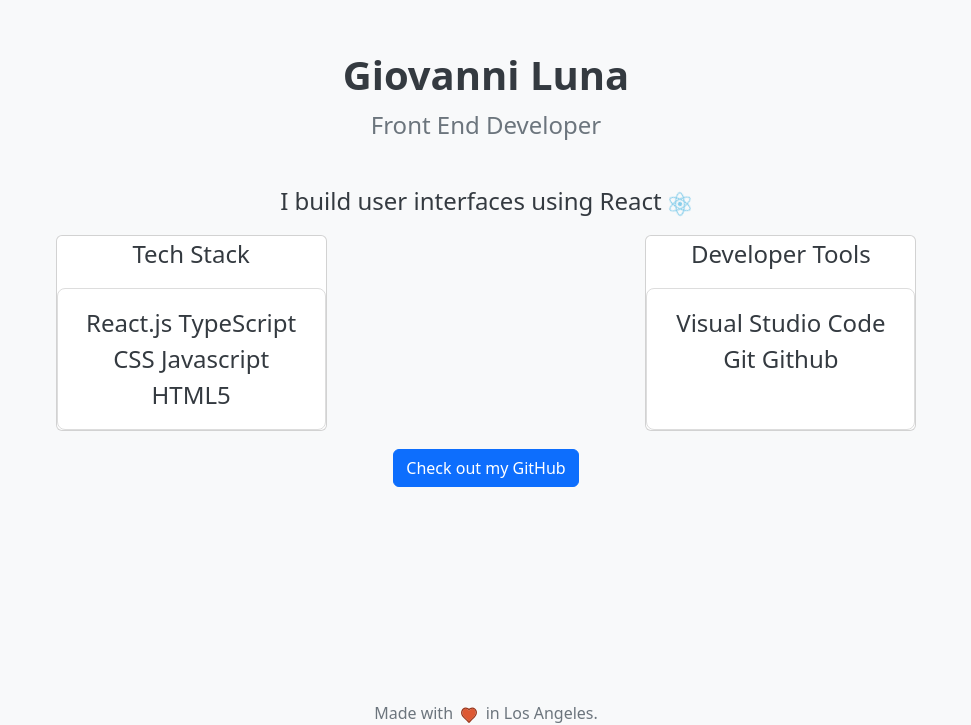
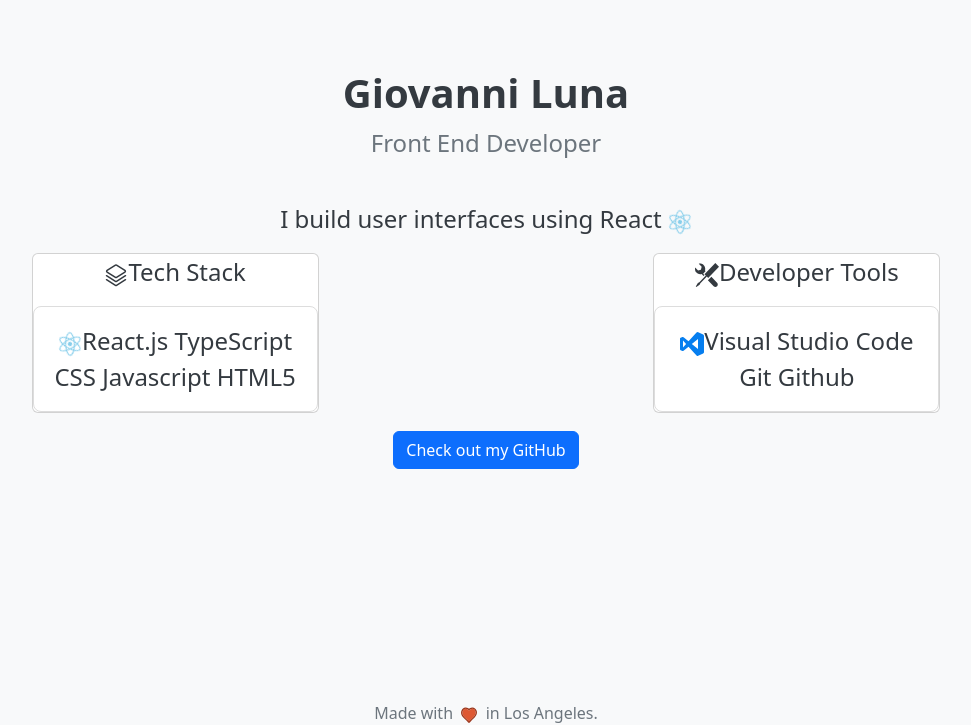
Before and after one commit to glunaa/Welcome, a React (Create React App) app: page / in a window 1280 px wide. Shown: the part 123-848 px from the top of the page, without its empty margins (154-1125 px from the left). Built offline with nearby package versions, Linux system fonts and the light colour scheme.

Commit message:
more css

```diff
--- a/src/App.css
+++ b/src/App.css
@@ -46,6 +46,9 @@
   animation: spin 6s infinite linear;
   color: skyblue;
 }
+.vs-icon{
+    color: rgb(6, 126, 239);
+}
 .card-container {
   display: flex;
   justify-content: space-between;
--- a/src/App.tsx
+++ b/src/App.tsx
@@ -1,4 +1,7 @@
 import { FaReact } from "react-icons/fa";
+import { GoStack } from "react-icons/go";
+import { GoTools } from "react-icons/go";
+import { SiVisualstudio } from "react-icons/si";
 import React, { FC } from 'react';
 import Header from './components/Header';
 import Links from './components/Links';
@@ -14,8 +17,8 @@
       <Header name="Giovanni Luna" position="Front End Developer" />
       <p>I build user interfaces using React <FaReact className="icon" /></p>
         <div className="card-container">
-          <Cards title="Tech Stack" body="React.js TypeScript CSS Javascript HTML5"/>
-          <Cards title="Developer Tools"body="Visual Studio Code Git Github"/>
+          <Cards title="Tech Stack" titleIcon=<GoStack /> bodyIcon=<FaReact className="icon"/> body="React.js TypeScript CSS Javascript HTML5"/>
+          <Cards title="Developer Tools" titleIcon=<GoTools /> bodyIcon=<SiVisualstudio className="vs-icon"/> body="Visual Studio Code Git Github"/>
         </div>
       <Links url="https://github.com/glunaa" label="Check out my GitHub" />
     </main>
--- a/src/components/Cards.tsx
+++ b/src/components/Cards.tsx
@@ -4,13 +4,15 @@
 interface CardProps {
     title: string;
     body : string;
+    titleIcon: React.ReactNode;
+    bodyIcon: React.ReactNode;
 }
 
-const Cards: FC<CardProps> = ({title, body}) => {
+const Cards: FC<CardProps> = ({title, body,titleIcon,bodyIcon}) => {
     return(
         <div className='card'>
-            <div className='card-title'>{title}</div>
-            <div className='card-body'>{body}</div>
+            <div className='card-title'>{titleIcon}{title}</div>
+            <div className='card-body'>{bodyIcon}{body}</div>
         </div>
     );
 
```
